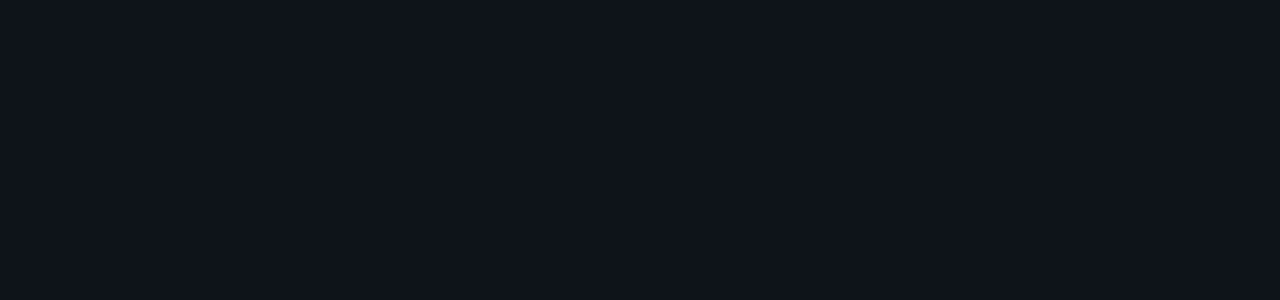
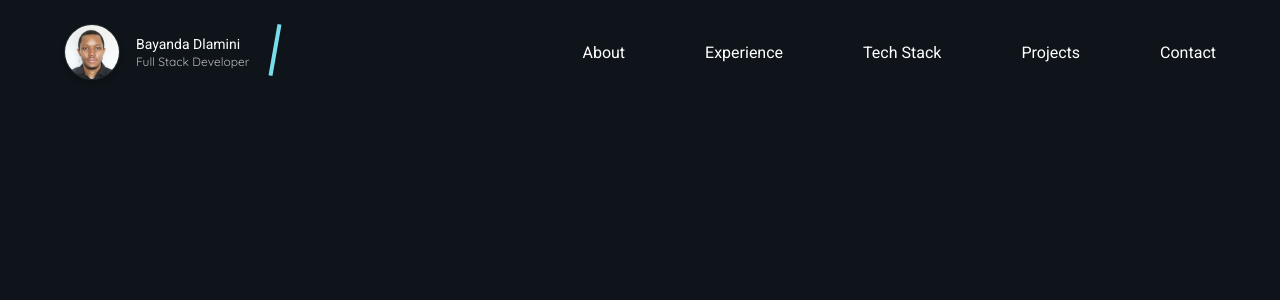
Before and after one commit to softwareNinja-888/portfolioV3, a React (Vite) app in the folder portfolioV3/: page / in a window 1280 px wide. Shown: the top 300 px of the page. Built offline with nearby package versions, Linux system fonts and the light colour scheme.

Commit message:
Add Header for desktop view

```diff
--- a/portfolioV3/src/App.jsx
+++ b/portfolioV3/src/App.jsx
@@ -1,12 +1,14 @@
 import { useState } from 'react'
+
+import { Header } from './components/Header'
+// import { Hero } from './components/Hero'
+// import { Footer } from './components/Footer'
 
 function App() {
 
   return (
-
-
     <>
-
+      <Header/>
     </>
   )
 }
--- /dev/null
+++ b/portfolioV3/src/components/Header.jsx
@@ -0,0 +1,41 @@
+import { Profile } from './helper/Profile'
+
+
+export function Line({ height = "h-20", color = "bg-gray-300", width = "w-px", className = "" }) {
+  return (
+    <div className={`mx-auto ${width} ${height} ${color} ${className}`}></div>
+  );
+}
+
+export function Header() {
+
+	const links = [
+		{id:0,name:'About',href:'about'},
+		{id:0,name:'Experience',href:'experience'},
+		{id:0,name:'Tech Stack',href:'stack'},
+		{id:0,name:'Projects',href:'projects'},
+		{id:0,name:'Contact',href:'contact'},
+	]
+
+  return (
+    <>
+    	<div className="flex flex-row justify-between items-center px-16 py-6">
+    		<div className="flex flex-row gap-6">
+	    		<Profile/>
+	    		<Line height='h-13' width='w-1' color="bg-primary" className="rotate-10"/>
+    		</div>
+    		<nav className="flex flex-row text-white gap-20 ">
+    			{links.map(link=>{
+    				return (
+    					<div key={link.id}>
+		    				<a href="#" className="relative after:block after:absolute after:bottom-0 after:left-0 after:h-[2px] after:w-full after:bg-[#78dfea] after:origin-left after:scale-x-0 hover:after:scale-x-100 after:transition-transform after:duration-300 font-roboto">
+							  {link.name}
+							</a>
+		    			</div>
+					)
+    			})}
+    		</nav>
+    	</div>
+    </>
+  )
+}
--- /dev/null
+++ b/portfolioV3/src/components/helper/Profile.jsx
@@ -0,0 +1,19 @@
+export function Profile({
+  name = "Bayanda Dlamini",
+  position = "Full Stack Developer",
+  img = "profile.jpg",
+}) {
+  return (
+    <div className="flex items-center gap-4">
+      <img
+        src={img}
+        alt="profile picture"
+        className="w-14 h-14 rounded-full object-cover object-top border border-white/10 shadow-md"
+      />
+      <div className="text-white">
+        <div className="text-sm font-roboto">{name}</div>
+        <div className="text-xs text-white/70 font-quickSand">{position}</div>
+      </div>
+    </div>
+  );
+}
--- a/portfolioV3/src/index.css
+++ b/portfolioV3/src/index.css
@@ -100,6 +100,7 @@
 body{
   background-color: #0e1419;
 }
+/*
 
 
 /*INCASE OF CAROUSEL*/
```
Also changed, not shown: portfolioV3/public/profile.jpg (added).
